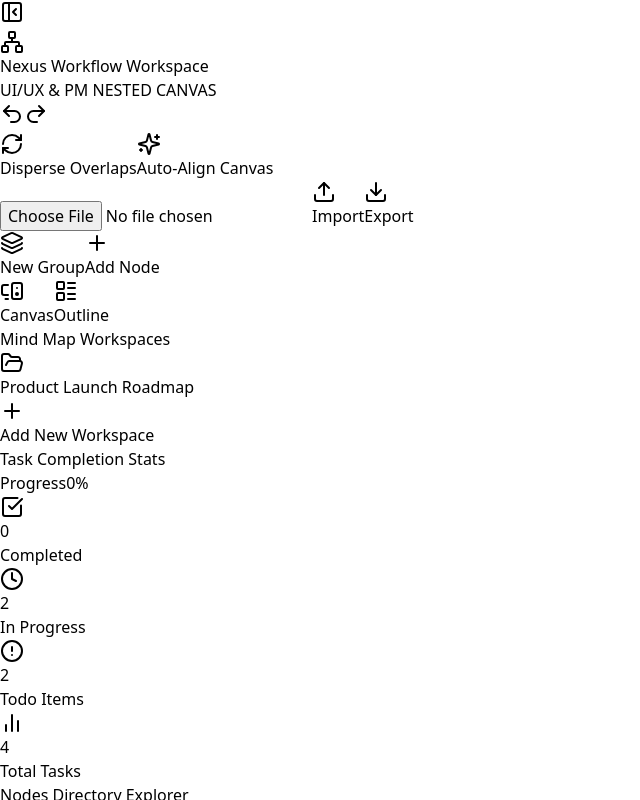
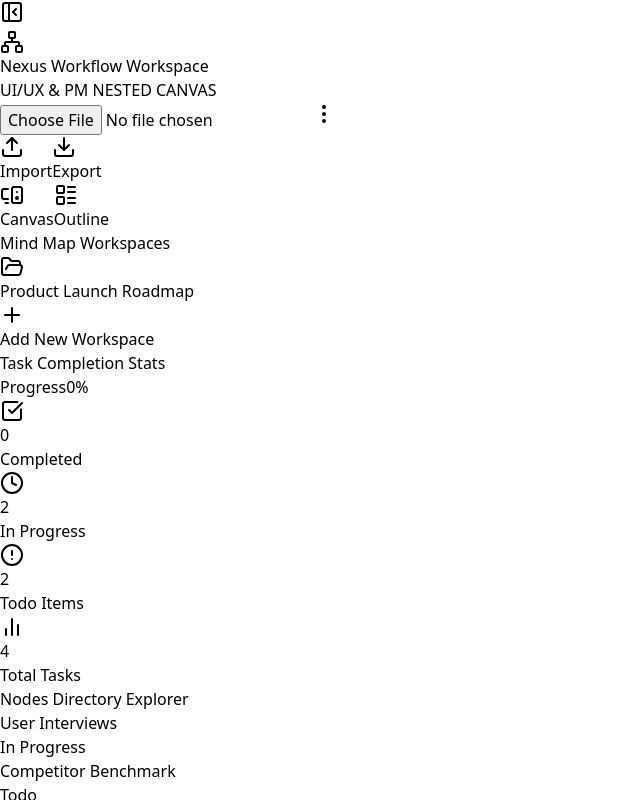
Before and after one commit to gourav-eng/mind-map2, a React (Vite) app: page / in a window 1280 px wide. Shown: the whole page, without its empty margins (0-640 px from the left). Built offline with nearby package versions, Linux system fonts and the light colour scheme.

Commit message:
feat: move Import/Export/Canvas/Outline to sidebar and remaining actions to 3-dots menu
Co-authored-by: gourav-eng <222562728+gourav-eng@users.noreply.github.com>

```diff
--- a/src/App.jsx
+++ b/src/App.jsx
@@ -277,6 +277,7 @@ export default function WorkflowApp() {
 
   // --- UI Layout Panels ---
   const [showSidebar, setShowSidebar] = useState(true);
+  const [showMoreMenu, setShowMoreMenu] = useState(false);
 
   // --- Dragging & Resizing Interactions ---
   const [draggingNode, setDraggingNode] = useState(null);
@@ -1446,69 +1447,82 @@ export default function WorkflowApp() {
         </div>
 
 
+        <div className="relative flex items-center">
+          <input type="file" accept=".json" ref={fileInputRef} onChange={handleImport} className="hidden" />
+          <button
+            onClick={() => setShowMoreMenu(!showMoreMenu)}
+            className="p-2 hover:bg-slate-100 rounded-lg text-slate-600 transition-colors"
+            title="More actions"
+          >
+            <MoreVertical className="w-5 h-5" />
+          </button>
+
+          {showMoreMenu && (
+            <>
+            <div className="fixed inset-0 z-[99]" onClick={() => setShowMoreMenu(false)}></div>
+            <div className="absolute top-full right-0 mt-2 w-56 bg-white rounded-xl shadow-xl border border-slate-200 py-2 z-[100]">
+              <button onClick={() => { performUndo(); setShowMoreMenu(false); }} disabled={!canUndo} className={`w-full flex items-center px-4 py-2.5 text-sm font-medium transition-colors ${!canUndo ? 'text-slate-400 cursor-not-allowed' : 'text-slate-700 hover:bg-slate-50'}`}>
+                <Undo2 className="w-4 h-4 mr-2.5" /> Undo
+              </button>
+              <button onClick={() => { performRedo(); setShowMoreMenu(false); }} disabled={!canRedo} className={`w-full flex items-center px-4 py-2.5 text-sm font-medium transition-colors ${!canRedo ? 'text-slate-400 cursor-not-allowed' : 'text-slate-700 hover:bg-slate-50'}`}>
+                <Redo2 className="w-4 h-4 mr-2.5" /> Redo
+              </button>
+              <div className="h-px bg-slate-100 my-1 mx-3"></div>
+              <button onClick={() => { disperseOverlappingNodes(); setShowMoreMenu(false); }} className="w-full flex items-center px-4 py-2.5 text-sm font-medium text-slate-700 hover:bg-slate-50 transition-colors">
+                <RefreshCw className="w-4 h-4 mr-2.5 text-indigo-500" /> Disperse Overlaps
+              </button>
+              <button onClick={() => { autoAlignWorkspace(); setShowMoreMenu(false); }} className="w-full flex items-center px-4 py-2.5 text-sm font-medium text-slate-700 hover:bg-slate-50 transition-colors">
+                <Sparkles className="w-4 h-4 mr-2.5 text-indigo-600" /> Auto-Align Canvas
+              </button>
+              <div className="h-px bg-slate-100 my-1 mx-3"></div>
+              <button onClick={() => { createGroup(); setShowMoreMenu(false); }} className="w-full flex items-center px-4 py-2.5 text-sm font-medium text-indigo-700 hover:bg-indigo-50 transition-colors">
+                <Layers className="w-4 h-4 mr-2.5" /> New Group
+              </button>
+              <button onClick={() => { addNode(); setShowMoreMenu(false); }} className="w-full flex items-center px-4 py-2.5 text-sm font-medium text-indigo-700 hover:bg-indigo-50 transition-colors">
+                <Plus className="w-4 h-4 mr-2.5" /> Add Node
+              </button>
+            </div>
+            </>
+          )}
+        </div>
+      </header>
+
+
+      {/* --- Workspace Panel Layout --- */}
+      <div className="flex-1 flex overflow-hidden w-full relative">
+
+        {/* --- Left Sidebar --- */}
+        {showSidebar && (
+          <aside className="w-80 bg-white border-r border-slate-200 flex flex-col shrink-0 z-40 animate-in slide-in-from-left duration-200">
+            <div className="p-4 border-b border-slate-100">
+              <div className="flex flex-col gap-2">
                 <div className="flex items-center gap-2">
-          {/* History Undo / Redo */}
-          <div className="flex items-center bg-slate-100 rounded-lg p-1 mr-1">
-            <button onClick={performUndo} disabled={!canUndo} className={`p-1.5 rounded-md transition-colors ${!canUndo ? 'text-slate-400 cursor-not-allowed' : 'text-slate-700 hover:bg-white shadow-sm'}`} title="Undo (Ctrl+Z)"><Undo2 className="w-4 h-4" /></button>
-            <button onClick={performRedo} disabled={!canRedo} className={`p-1.5 rounded-md transition-colors ${!canRedo ? 'text-slate-400 cursor-not-allowed' : 'text-slate-700 hover:bg-white shadow-sm'}`} title="Redo (Ctrl+Shift+Z)"><Redo2 className="w-4 h-4" /></button>
-          </div>
-
-          <button onClick={disperseOverlappingNodes} className="flex items-center px-3 py-2 hover:bg-slate-100 text-slate-600 text-sm font-semibold rounded-lg border border-slate-200/85 transition-all" title="Slightly disperse overlapping elements">
-            <RefreshCw className="w-4 h-4 mr-1.5 text-indigo-500" /> Disperse Overlaps
-          </button>
-
-          <button onClick={autoAlignWorkspace} className="flex items-center px-3.5 py-2 hover:bg-indigo-50 hover:text-indigo-700 text-slate-600 text-sm font-semibold rounded-lg border border-slate-200/80 transition-all" title="Align canvas nicely">
-            <Sparkles className="w-4 h-4 mr-1.5 text-indigo-600 animate-pulse" /> Auto-Align Canvas
-          </button>
-
-          <div className="w-px h-6 bg-slate-200 mx-1"></div>
-
-          <input type="file" accept=".json" ref={fileInputRef} onChange={handleImport} className="hidden" />
-          <button onClick={() => fileInputRef.current?.click()} className="flex items-center px-3 py-2 hover:bg-slate-100 text-slate-600 text-sm font-medium rounded-lg transition-colors" title="Import Map JSON">
+                  <button onClick={() => fileInputRef.current?.click()} className="flex-1 flex items-center justify-center px-3 py-2 hover:bg-slate-100 text-slate-600 text-sm font-medium rounded-lg border border-slate-200 transition-colors" title="Import Map JSON">
                     <Upload className="w-4 h-4 mr-1.5" /> Import
                   </button>
-          <button onClick={exportData} className="flex items-center px-3 py-2 hover:bg-slate-100 text-slate-600 text-sm font-medium rounded-lg transition-colors" title="Export Map JSON">
+                  <button onClick={exportData} className="flex-1 flex items-center justify-center px-3 py-2 hover:bg-slate-100 text-slate-600 text-sm font-medium rounded-lg border border-slate-200 transition-colors" title="Export Map JSON">
                     <Download className="w-4 h-4 mr-1.5" /> Export
                   </button>
-
-          <div className="w-px h-6 bg-slate-200 mx-1"></div>
-
-          <button onClick={() => createGroup()} className="flex items-center px-3 py-2 bg-indigo-50 hover:bg-indigo-100 text-indigo-700 text-sm font-semibold rounded-lg transition-colors">
-            <Layers className="w-4 h-4 mr-1.5" /> New Group
-          </button>
-          <button onClick={() => addNode()} className="flex items-center px-4 py-2.5 bg-indigo-600 hover:bg-indigo-700 text-white text-sm font-semibold rounded-lg shadow-md hover:shadow-lg transition-all">
-            <Plus className="w-4 h-4 mr-1.5" /> Add Node
-          </button>
-
-          <div className="w-px h-6 bg-slate-200 mx-1"></div>
-
-          {/* --- Dual Viewport Toggle --- */}
+                </div>
                 <div className="flex items-center bg-slate-100 rounded-xl p-1 gap-0.5">
                   <button
                     onClick={() => setViewMode('canvas')}
                     title="Canvas View"
-              className={`flex items-center gap-1.5 px-3 py-1.5 rounded-lg text-xs font-bold transition-all ${viewMode === 'canvas' ? 'bg-white text-indigo-700 shadow-sm' : 'text-slate-500 hover:text-slate-700'}`}
+                    className={`flex-1 flex items-center justify-center gap-1.5 px-3 py-1.5 rounded-lg text-xs font-bold transition-all ${viewMode === 'canvas' ? 'bg-white text-indigo-700 shadow-sm' : 'text-slate-500 hover:text-slate-700'}`}
                   >
                     <MonitorSpeaker className="w-3.5 h-3.5" /> Canvas
                   </button>
                   <button
                     onClick={() => setViewMode('outline')}
                     title="Outline Board View"
-              className={`flex items-center gap-1.5 px-3 py-1.5 rounded-lg text-xs font-bold transition-all ${viewMode === 'outline' ? 'bg-white text-indigo-700 shadow-sm' : 'text-slate-500 hover:text-slate-700'}`}
+                    className={`flex-1 flex items-center justify-center gap-1.5 px-3 py-1.5 rounded-lg text-xs font-bold transition-all ${viewMode === 'outline' ? 'bg-white text-indigo-700 shadow-sm' : 'text-slate-500 hover:text-slate-700'}`}
                   >
                     <LayoutList className="w-3.5 h-3.5" /> Outline
                   </button>
                 </div>
               </div>
-      </header>
-
-
-      {/* --- Workspace Panel Layout --- */}
-      <div className="flex-1 flex overflow-hidden w-full relative">
-
-        {/* --- Left Sidebar --- */}
-        {showSidebar && (
-          <aside className="w-80 bg-white border-r border-slate-200 flex flex-col shrink-0 z-40 animate-in slide-in-from-left duration-200">
+            </div>
+
             <div className="p-4 border-b border-slate-100">
               <span className="text-xs font-bold text-slate-400 tracking-wider uppercase block mb-3">Mind Map Workspaces</span>
               <div className="flex flex-col gap-1 max-h-36 overflow-y-auto custom-scrollbar pr-1">
```
Lines whose indentation alone changed are shown as unchanged.
